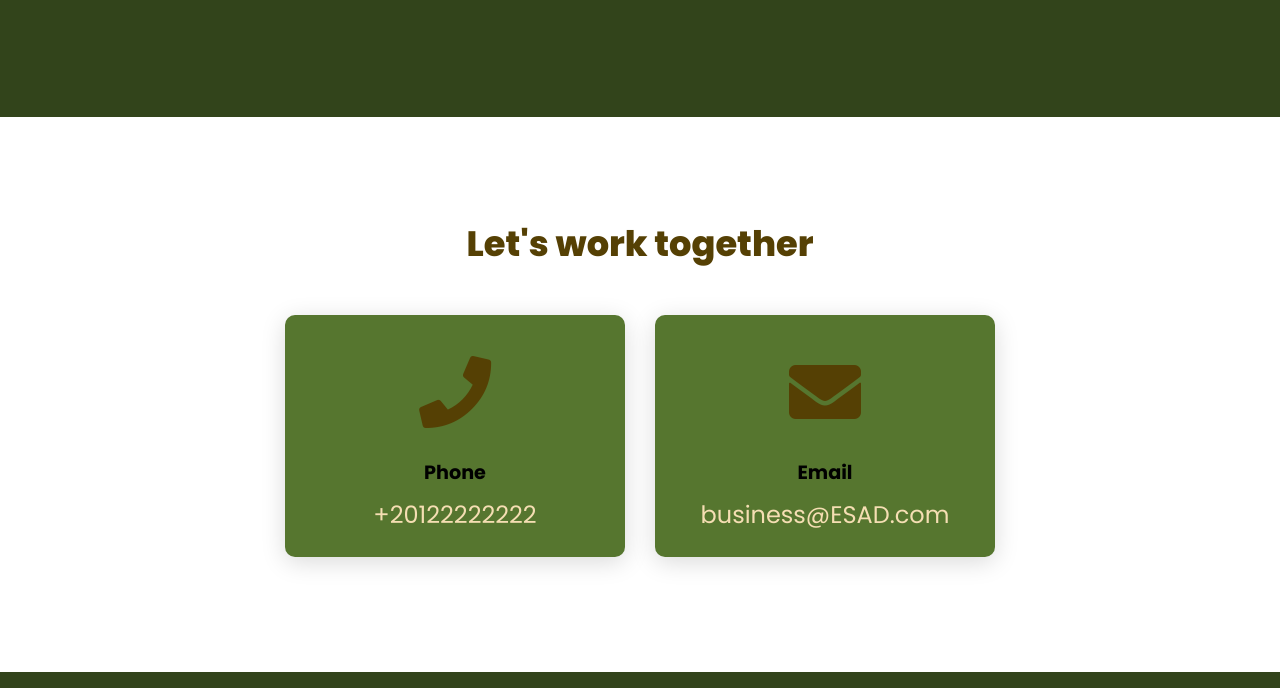
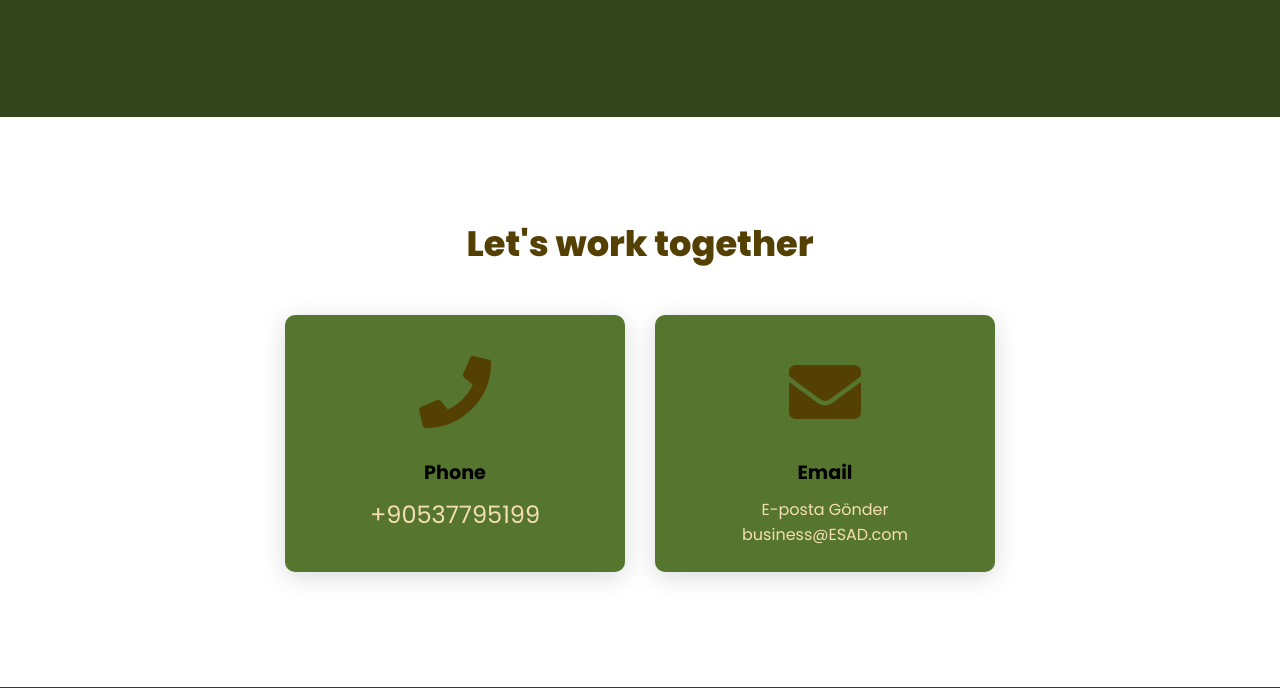
Before and after one commit to esadkasim/profil2, a plain HTML site: page index.html in a window 1280 px wide. Shown: the part 3596-4284 px from the top of the page. Drawn offline with nearby package versions, Linux system fonts and the light colour scheme.

Commit message:
Add files via upload

```diff
--- a/index.html
+++ b/index.html
@@ -155,7 +155,7 @@
                 </div>
                 <div class="info">
                     <h3>Phone</h3>
-                    <p>+20122222222</p>
+                    <p>+90537795199</p>
                 </div>
             </div>
             <div class="card">
@@ -163,8 +163,8 @@
                     <i class="fas fa-envelope"></i>
                 </div>
                 <div class="info">
-                    <h3>Email</h3>
-                    <p>business@ESAD.com</p>
+                    <h3><a href="mailto:esadak00@gmail.com"></a>Email</h3>
+                     <a href="mailto:esadak00@gmail.com">E-posta Gönder business@ESAD.com</a>
                 </div>
             </div>
         </div>
--- a/style.css
+++ b/style.css
@@ -156,7 +156,10 @@ section {
     font-weight: 700;
     margin: 10px;
 }
-
+.info a{
+    text-decoration: none;
+    color: inherit;
+}
 .projects {
     background-color:#32441b;
 }
```
Also changed, not shown: 2 other files.
